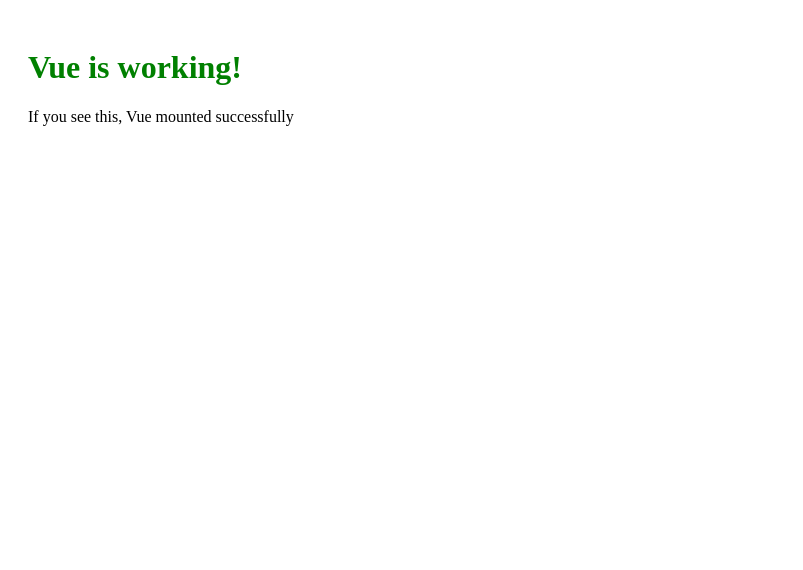
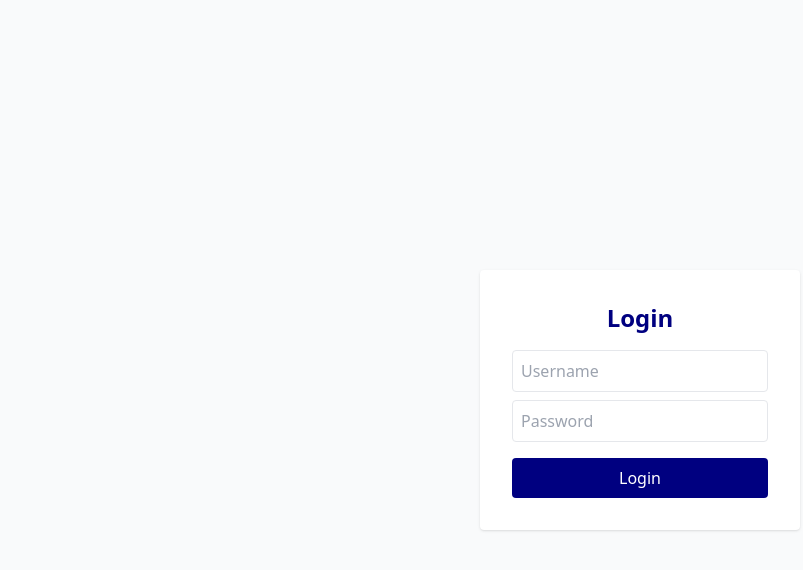
Before and after one commit to Elphazy/aliensoft-product-management-app, a Vue app: page /login in a window 1280 px wide. Shown: the top 570 px of the page, without its empty margins (0-803 px from the left). Built offline with nearby package versions, Linux system fonts and the light colour scheme.

Commit message:
Update main.js
Update main.js

```diff
--- a/src/main.js
+++ b/src/main.js
@@ -1,14 +1,10 @@
 import { createApp } from 'vue'
+import { createPinia } from 'pinia'
+import App from './App.vue'
+import router from './router'
+import './index.css'
 
-// Simple test app
-const app = createApp({
-  template: `
-    <div style="padding: 20px;">
-      <h1 style="color: green;">Vue is working!</h1>
-      <p>If you see this, Vue mounted successfully</p>
-    </div>
-  `
-})
-
+const app = createApp(App)
+app.use(createPinia())
+app.use(router)
 app.mount('#app')
-alert('Vue app mounted!')
```
